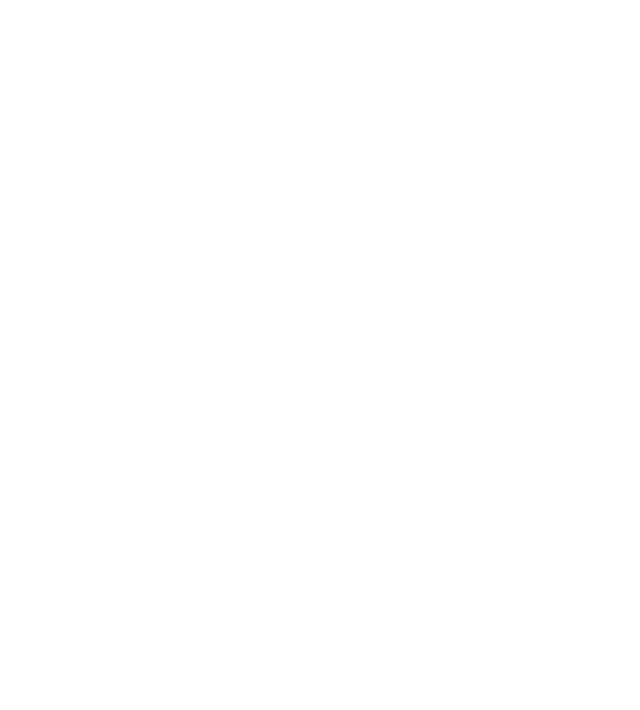
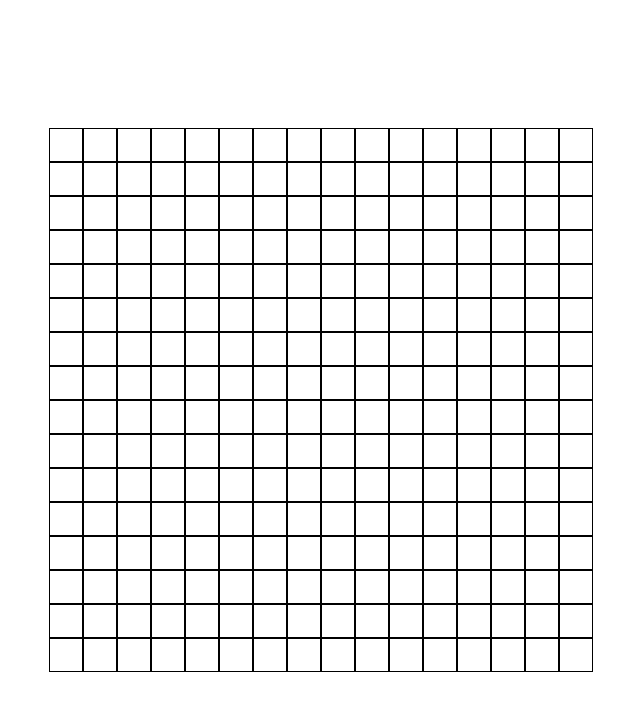
Before and after one commit to jvnsn/Etch-a-sketch, a plain HTML site: page index.html in a window 1280 px wide. Shown: the whole page, without its empty margins (319-959 px from the left). Drawn offline with Linux system fonts and the light colour scheme.

Commit message:
make grid sqaures and mouse hover effect

```diff
--- a/index.html
+++ b/index.html
@@ -3,9 +3,11 @@
 <head>
     <meta charset="UTF-8">
     <meta name="viewport" content="width=device-width, initial-scale=1.0">
+    <link rel="stylesheet" href="style.css">
     <title>Etch a Sketch</title>
 </head>
 <body>
+    <div class="container"></div>
     <script src="script.js"></script>
 </body>
 </html>
--- a/script.js
+++ b/script.js
@@ -0,0 +1,30 @@
+const container = document.querySelector('.container');
+
+function createGrid(size) {
+    for(let row = 0; row < size; row++) {
+        const row = document.createElement('div');
+        row.style.display = 'flex';
+
+        for(let col = 0; col < size; col++) {
+            const square = document.createElement('div');
+            square.classList.add("square");
+            square.style.width = '32px';
+            square.style.height = '32px';
+            square.style.border = ".5px solid black";
+
+            square.addEventListener("mouseover", function() {
+                this.style.backgroundColor = "lightgreen";
+            });
+
+            row.appendChild(square);
+        }
+
+        container.appendChild(row);
+    }
+
+}
+
+
+createGrid(16);
+
+const box = document.querySelector('.box');
--- /dev/null
+++ b/style.css
@@ -0,0 +1,11 @@
+* {
+    margin: 0;
+    padding: 0;
+}
+
+body {
+    display: flex;
+    justify-content: center;
+    align-items: center;
+    min-height: 100vh;
+}
```
